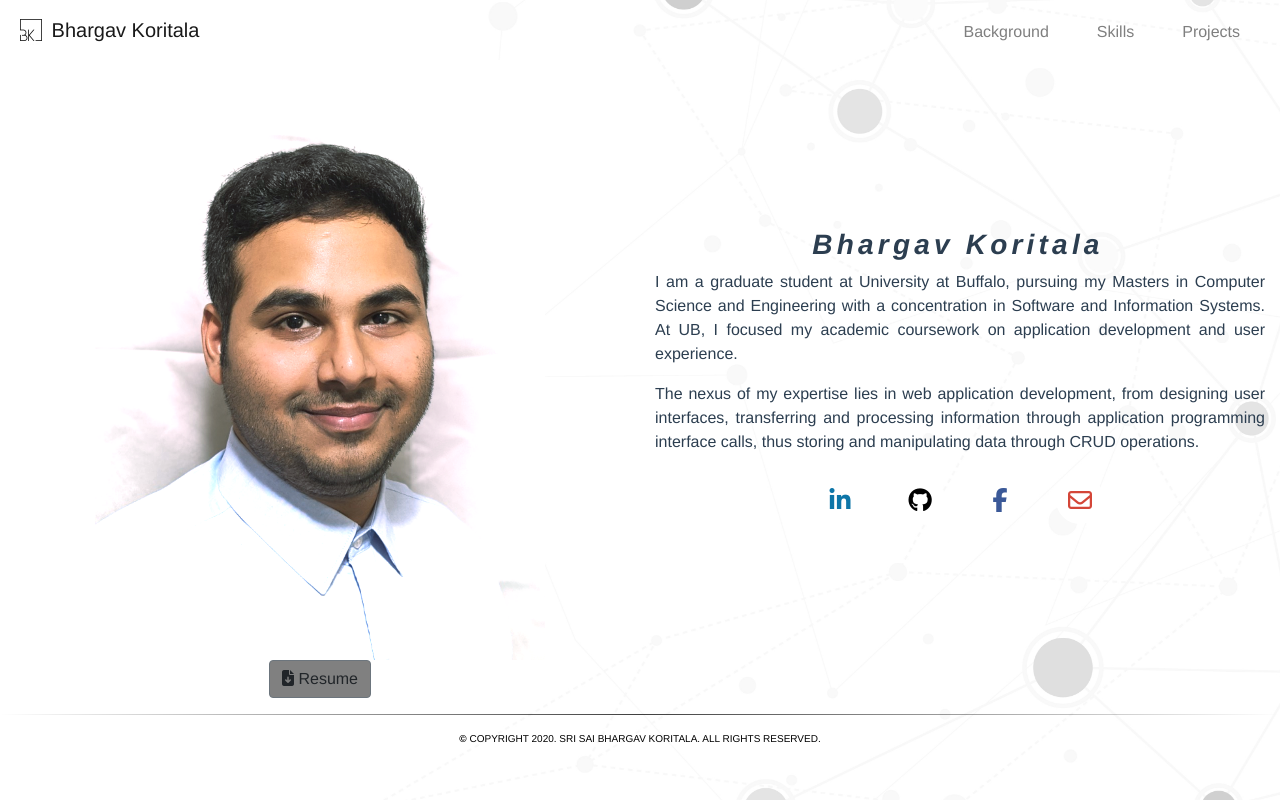
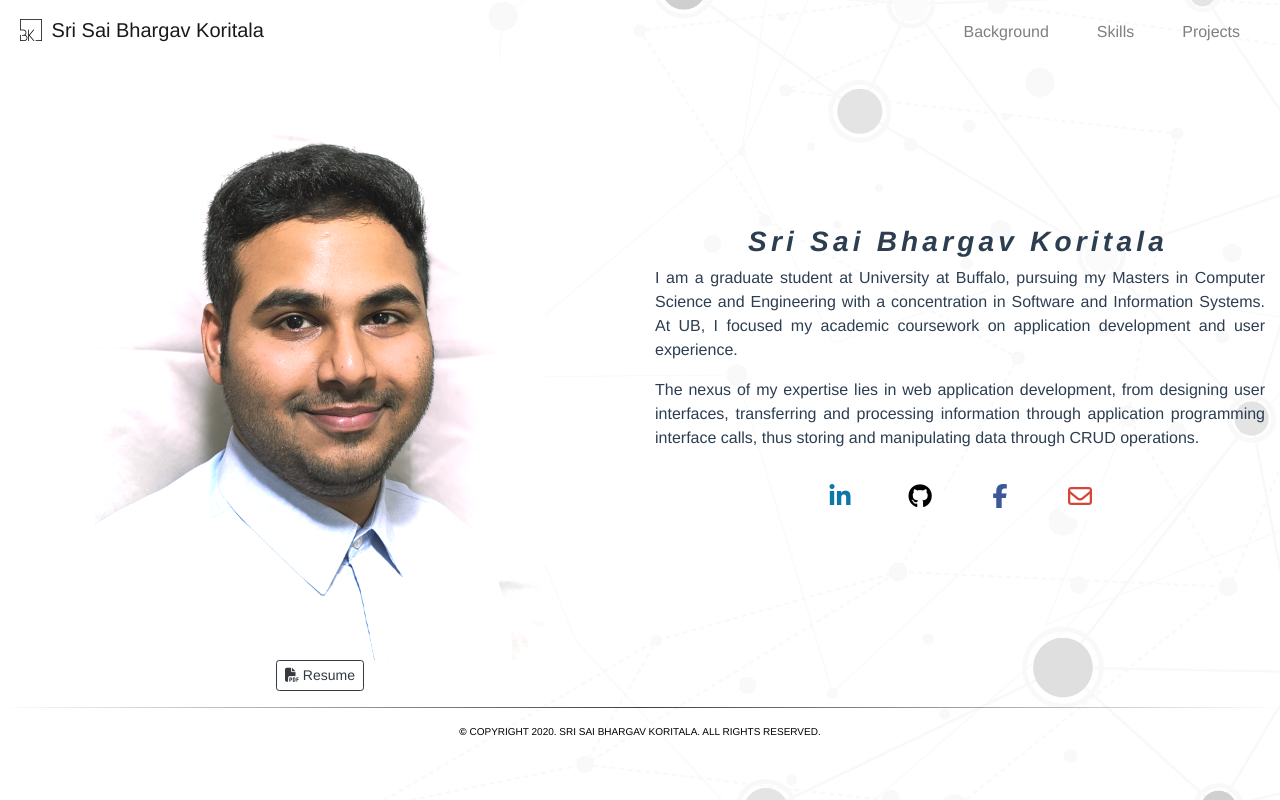
Before and after one commit to bhargavkoritala/Portfolio-Sri-Sai-Bhargav-Koritala, a Vue app: page / in a window 1280 px wide. Built offline with nearby package versions, Linux system fonts and the light colour scheme; a small style sheet from the web is missing.

Commit message:
Resume option beautified

```diff
--- a/public/index.html
+++ b/public/index.html
@@ -10,7 +10,7 @@
     <script src="https://kit.fontawesome.com/03df1f7cd3.js" crossorigin="anonymous"></script>
     <link href="https://unpkg.com/nprogress@0.2.0/nprogress.css" rel="stylesheet" />
     <script src="https://unpkg.com/nprogress@0.2.0/nprogress.js"></script>
-    <title>Bhargav Koritala</title>
+    <title>Sri Sai Bhargav Koritala</title>
     <style>
       body {
         background: url(haha.jpg) no-repeat center center fixed;
--- a/src/App.vue
+++ b/src/App.vue
@@ -3,7 +3,7 @@
     <nav class="navbar navbar-expand-lg navbar-light">
   <router-link class="navbar-brand" to="/" active-class="active" exact>
       <img src="../public/bklogo.jpg" width="30" height="30" class="d-inline-block align-top" alt="" loading="lazy">
-      Bhargav Koritala
+      Sri Sai Bhargav Koritala
     </router-link>
   <button class="navbar-toggler" type="button" data-toggle="collapse" data-target="#navbarSupportedContent" aria-controls="navbarSupportedContent" aria-expanded="false" aria-label="Toggle navigation">
     <span class="navbar-toggler-icon"></span>
--- a/src/views/Home.vue
+++ b/src/views/Home.vue
@@ -4,9 +4,9 @@
            <div class="container justify-content-center col-lg-6 col-md-6 col-sm-6">
                <img class="me img-fluid img-responsive rounded mx-auto d-block" src="../assets/profile.png" alt="">
                 <div class="justify-content-center text-center">
-                  <a :href="`${pathforPublic}Sri_Sai_Bhargav_Koritala_Resume.pdf`" download="SriSaiBhargav_Resume.pdf">
-                    <button class="border border-secondary btn" @mouseover="isHovering=!isHovering" :class="{hovering:isHovering}">
-                      <i class="fas fa-file-download"></i> Resume
+                  <a @mouseover="isHovering=!isHovering" @mouseleave="isHovering=!isHovering" :href="`${pathforPublic}Sri_Sai_Bhargav_Koritala_Resume.pdf`" download="SriSaiBhargav_Resume.pdf">
+                    <button class="btn btn-sm btn-outline-dark" :class="{hovering:isHovering}">
+                      <i class="fas fa-file-pdf"></i> Resume
                     </button>
                   </a>
                 </div>
@@ -14,7 +14,7 @@
            <div class="align-self-center typewriter col-lg-6 col-md-6 col-sm-6">
                <h3 class="text-center">
                    <div class="d-flex justify-content-center">
-                       <strong>Bhargav Koritala</strong>
+                       <strong>Sri Sai Bhargav Koritala</strong>
                    </div>
                 </h3>
                <p>I am a graduate student at University at Buffalo, pursuing my Masters in Computer Science and Engineering
@@ -55,7 +55,7 @@ export default {
   data(){
     return{
        pathforPublic: process.env.BASE_URL,
-       isHovering:true,
+       isHovering:false,
     }
   }
 }
@@ -64,7 +64,8 @@ export default {
 <style scoped>
 
 .hovering {
-  background-color: grey;
+  color: white;
+  background-image: black;
 }
 
 .me {
```
Also changed, not shown: 2 other files (tests, documents, lock files or other folders).
